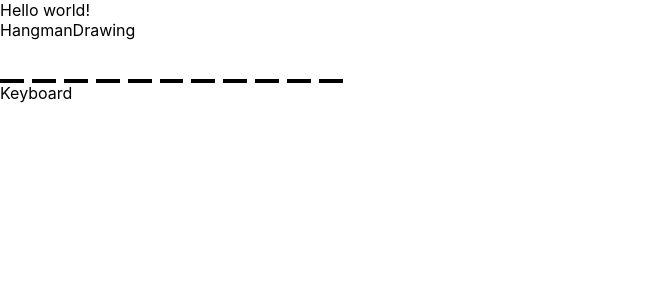
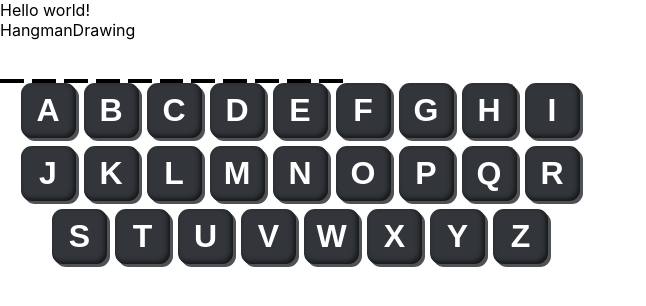
Before and after one commit to Criiis/hangman-cris, a React (Create React App) app: page / in a window 1280 px wide. Shown: the top 306 px of the page, without its empty margins (0-646 px from the left). Built offline with nearby package versions, Linux system fonts and the light colour scheme.

Commit message:
keyboard style

```diff
--- /dev/null
+++ b/src/components/Keyboard.module.css
@@ -0,0 +1,48 @@
+.keyboardContainer {
+  display: flex;
+  width: 100%;
+  max-width: 600px;
+  gap: 0.5rem;
+  align-items: flex-start;
+  justify-content: center;
+  align-content: flex-start;
+  flex-wrap: wrap;
+  flex-direction: row;
+}
+
+.btn {
+  width: 55px;
+  border: 0;
+  background: #32363a;
+  aspect-ratio: 1 / 1;
+  font-size: 2rem;
+  text-transform: uppercase;
+  padding: 0;
+  font-weight: bold;
+  cursor: pointer;
+  color: white;
+  border-radius: 20%;
+  box-shadow: 3px 3px 0 rgba(59, 63, 68, 0.9), inset -2px -2px 5px #131313;
+}
+
+.btn.active:active {
+  box-shadow:
+     0px 0px 0 rgba(59, 63, 68, 0.9),
+     inset -4px -4px 10px #131313;
+  transform: translate(2px, 2px);
+  transition: 0.2s;
+}
+
+.btn.active {
+  /* background-color: hsl(200, 100%, 50%); */
+  /* color: white; */
+}
+
+.btn.inactive {
+  opacity: 0.3;
+}
+
+.btn:hover:not(:disabled),
+.btn:focus:not(:disabled) {
+  /* background-color: hsl(200, 100%, 75%); */
+}
--- a/src/components/Keyboard.tsx
+++ b/src/components/Keyboard.tsx
@@ -1,5 +1,41 @@
+import styles from './Keyboard.module.css'
+const keys = [
+  'a',
+  'b',
+  'c',
+  'd',
+  'e',
+  'f',
+  'g',
+  'h',
+  'i',
+  'j',
+  'k',
+  'l',
+  'm',
+  'n',
+  'o',
+  'p',
+  'q',
+  'r',
+  's',
+  't',
+  'u',
+  'v',
+  'w',
+  'x',
+  'y',
+  'z',
+]
+
 export default function Keyboard() {
   return (
-    <div>Keyboard</div>
+    <div className={styles.keyboardContainer}>
+      {keys.map((key) => (
+        <button className={`${styles.btn} ${styles.active}`} key={key}>
+          {key}
+        </button>
+      ))}
+    </div>
   )
 }
```
